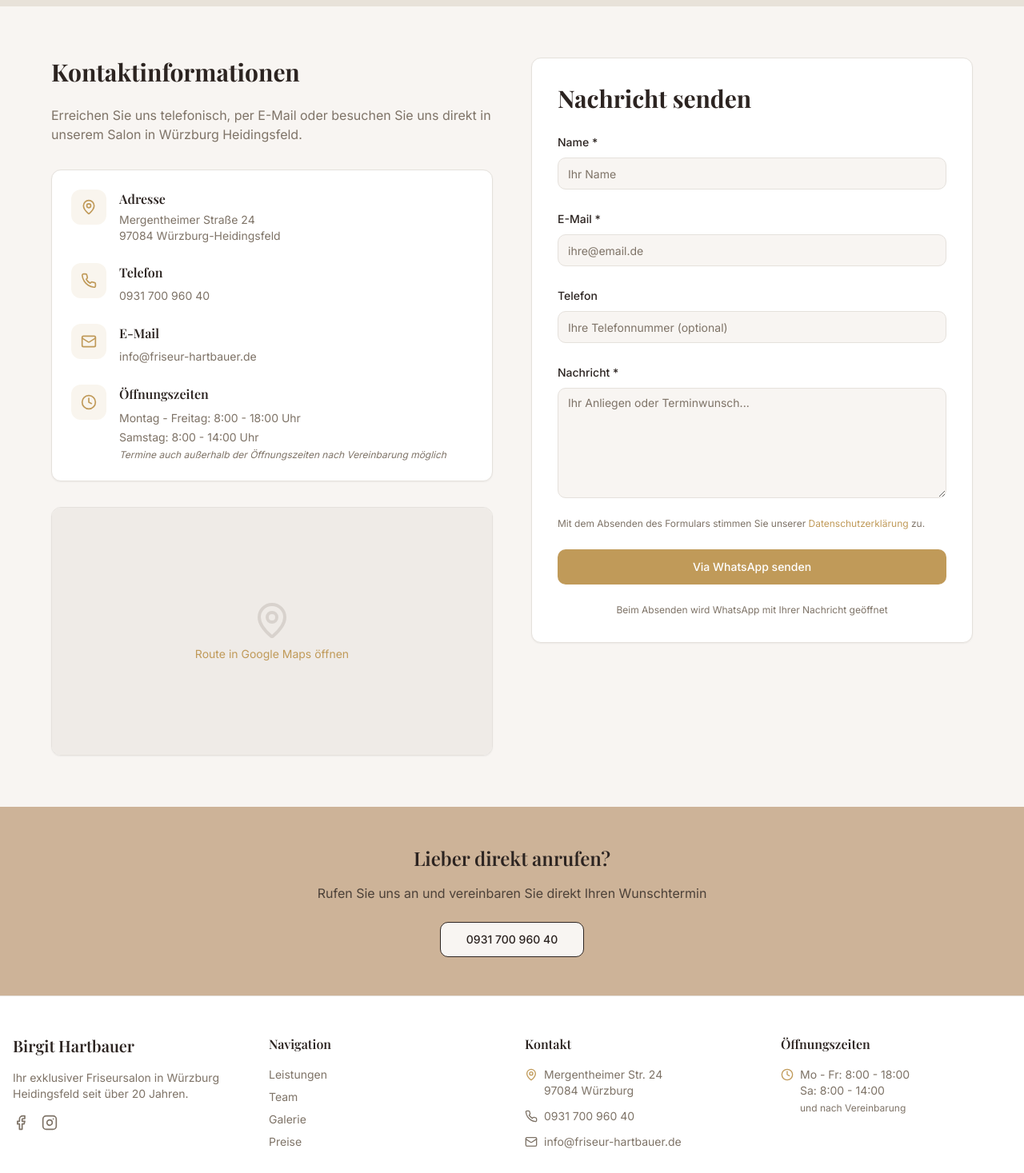
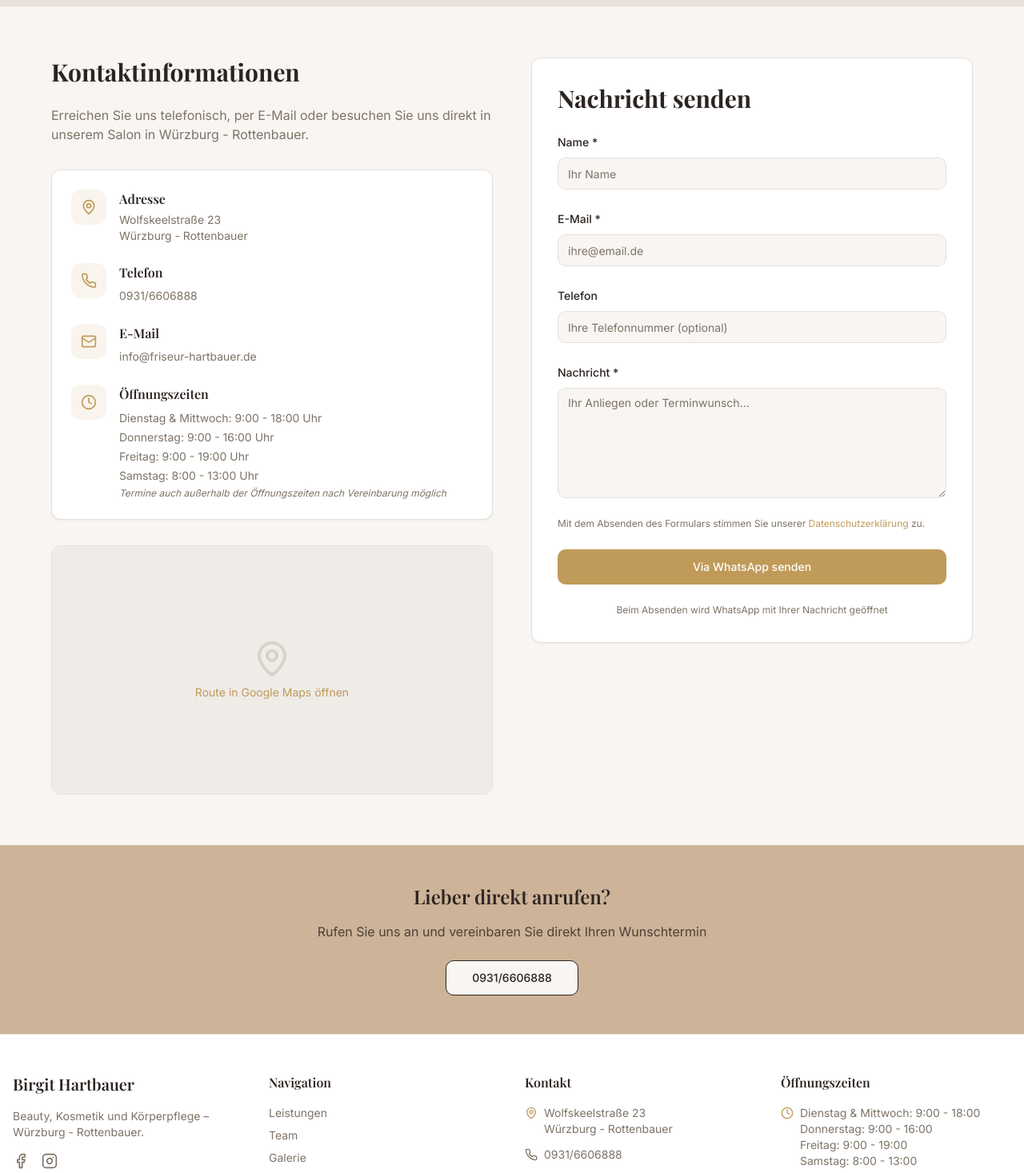
Before and after one commit to netgradeDEV/birgitshair-web-revamp, a React (Vite) app: page /kontakt in a window 1280 px wide. Shown: the part 340-1807 px from the top of the page at 80% size. Built offline with nearby package versions, Linux system fonts and the light colour scheme; the HTML template or start-up script is replaced by a standard one.

Commit message:
Fix: Resolve white page and update content

```diff
--- a/index.html
+++ b/index.html
@@ -4,15 +4,15 @@
     <meta charset="UTF-8" />
     <meta name="viewport" content="width=device-width, initial-scale=1.0" />
     <meta name="robots" content="noindex, nofollow" />
-    <title>Friseursalon Birgit Hartbauer - Ihr Friseur in Würzburg Heidingsfeld</title>
-    <meta name="description" content="Ihr exklusiver Friseursalon in Würzburg Heidingsfeld. Professionelle Haarschnitte, Coloration & Styling für Damen und Herren. Jetzt Termin vereinbaren!" />
+    <title>Friseursalon Birgit Hartbauer - Ihr Friseur in Würzburg - Rottenbauer</title>
+    <meta name="description" content="Friseursalon in Würzburg - Rottenbauer. Beauty, Kosmetik & Körperpflege: Haarschnitte, Coloration & Styling. Jetzt Termin vereinbaren!" />
     <meta name="author" content="Friseursalon Birgit Hartbauer" />
     <link rel="preconnect" href="https://fonts.googleapis.com">
     <link rel="preconnect" href="https://fonts.gstatic.com" crossorigin>
     <link href="https://fonts.googleapis.com/css2?family=Inter:wght@300;400;500;600;700&family=Playfair+Display:wght@400;500;600;700&display=swap" rel="stylesheet">
 
-    <meta property="og:title" content="Friseursalon Birgit Hartbauer - Ihr Friseur in Würzburg Heidingsfeld" />
-    <meta property="og:description" content="Ihr exklusiver Friseursalon in Würzburg Heidingsfeld. Professionelle Haarschnitte, Coloration & Styling für Damen und Herren." />
+    <meta property="og:title" content="Friseursalon Birgit Hartbauer - Ihr Friseur in Würzburg - Rottenbauer" />
+    <meta property="og:description" content="Friseursalon in Würzburg - Rottenbauer. Beauty, Kosmetik & Körperpflege: Haarschnitte, Coloration & Styling." />
     <meta property="og:type" content="website" />
     <meta property="og:image" content="https://lovable.dev/opengraph-image-p98pqg.png" />
 
--- a/src/App.tsx
+++ b/src/App.tsx
@@ -18,7 +18,8 @@ import NotFound from "./pages/NotFound";
 const queryClient = new QueryClient();
 
 const App = () => {
-  const basename = import.meta.env.PROD ? "/birgitshair-web-revamp" : "";
+  const isGithubPages = typeof window !== "undefined" && window.location.hostname.endsWith("github.io");
+  const basename = isGithubPages ? "/birgitshair-web-revamp" : "";
 
   return (
     <QueryClientProvider client={queryClient}>
--- a/src/components/Footer.tsx
+++ b/src/components/Footer.tsx
@@ -4,12 +4,12 @@ import { MapPin, Phone, Mail, Clock, Facebook, Instagram } from "lucide-react";
 const Footer = () => {
   // Site settings
   const siteName = "Birgit Hartbauer";
-  const address = "Mergentheimer Str. 24\n97084 Würzburg";
-  const phone = "0931 700 960 40";
+  const address = "Wolfskeelstraße 23\nWürzburg - Rottenbauer";
+  const phone = "0931/6606888";
   const email = "info@friseur-hartbauer.de";
-  const openingHours = "Mo - Fr: 8:00 - 18:00\nSa: 8:00 - 14:00";
-  const instagramUrl = "https://instagram.com";
-  const facebookUrl = "https://facebook.com";
+  const openingHours = "Dienstag & Mittwoch: 9:00 - 18:00\nDonnerstag: 9:00 - 16:00\nFreitag: 9:00 - 19:00\nSamstag: 8:00 - 13:00";
+  const instagramUrl = "https://www.instagram.com/salon_birgit_hartbauer/";
+  const facebookUrl = "https://www.facebook.com/profile.php?id=100043242323376";
 
   const addressLines = address.split('\n');
   const openingHoursLines = openingHours.split('\n');
@@ -22,7 +22,7 @@ const Footer = () => {
           <div>
             <h3 className="font-serif text-xl font-semibold mb-4">{siteName}</h3>
             <p className="text-sm text-muted-foreground mb-4">
-              Ihr exklusiver Friseursalon in Würzburg Heidingsfeld seit über 20 Jahren.
+              Beauty, Kosmetik und Körperpflege – Würzburg - Rottenbauer.
             </p>
             <div className="flex space-x-4">
               <a
@@ -90,7 +90,7 @@ const Footer = () => {
               </li>
               <li>
                 <a
-                  href={`tel:+49${phone.replace(/\s/g, '').replace(/^0/, '')}`}
+                  href={`tel:+49${phone.replace(/\D/g, '').replace(/^0/, '')}`}
                   className="flex items-center space-x-2 text-muted-foreground hover:text-accent transition-colors"
                 >
                   <Phone className="h-4 w-4 flex-shrink-0" />
--- a/src/components/Hero.tsx
+++ b/src/components/Hero.tsx
@@ -6,7 +6,7 @@ import heroImage from "@/assets/hero-salon.jpg";
 const Hero = () => {
   // Hero content
   const heroTitle = "Ihre Schönheit, unsere Leidenschaft";
-  const heroSubtitle = "Professionelle Haarschnitte, Coloration & Styling im Herzen von Würzburg Heidingsfeld. Seit über 20 Jahren Ihr Partner für perfekte Looks.";
+  const heroSubtitle = "Professionelle Haarschnitte, Coloration & Styling in Würzburg - Rottenbauer. Seit über 20 Jahren Ihr Partner für perfekte Looks.";
   const heroCTA = "Jetzt Termin buchen";
 
   return (
--- a/src/components/Navigation.tsx
+++ b/src/components/Navigation.tsx
@@ -48,9 +48,9 @@ const Navigation = () => {
 
           {/* CTA Button */}
           <div className="hidden md:flex items-center space-x-4">
-            <a href="tel:+4993170096040" className="flex items-center space-x-2 text-sm text-muted-foreground hover:text-foreground transition-colors">
+            <a href="tel:+499316606888" className="flex items-center space-x-2 text-sm text-muted-foreground hover:text-foreground transition-colors">
               <Phone className="h-4 w-4" />
-              <span className="font-medium">0931 700 960 40</span>
+              <span className="font-medium">0931/6606888</span>
             </a>
             <Button asChild className="bg-accent hover:bg-accent/90 text-accent-foreground">
               <Link to="/kontakt">Termin buchen</Link>
@@ -86,11 +86,11 @@ const Navigation = () => {
                 </Link>
               ))}
               <a
-                href="tel:+4993170096040"
+                href="tel:+499316606888"
                 className="px-4 py-3 text-sm font-medium text-foreground hover:bg-secondary rounded-md flex items-center space-x-2"
               >
                 <Phone className="h-4 w-4" />
-                <span>0931 700 960 40</span>
+                <span>0931/6606888</span>
               </a>
               <Button asChild className="bg-accent hover:bg-accent/90 text-accent-foreground mx-4">
                 <Link to="/kontakt" onClick={() => setIsOpen(false)}>
--- a/src/pages/Impressum.tsx
+++ b/src/pages/Impressum.tsx
@@ -9,16 +9,16 @@ const Impressum = () => {
             <h2 className="font-serif text-2xl font-semibold mb-4">Angaben gemäß § 5 TMG</h2>
             <p>
               Friseursalon Birgit Hartbauer<br />
-              Birgit Hartbauer<br />
-              Mergentheimer Straße 24<br />
-              97084 Würzburg
+              Beauty, Kosmetik und Körperpflege<br />
+              Wolfskeelstraße 23<br />
+              Würzburg - Rottenbauer
             </p>
           </section>
 
           <section>
             <h2 className="font-serif text-2xl font-semibold mb-4">Kontakt</h2>
             <p>
-              Telefon: 0931 700 960 40<br />
+              Telefon: 0931/6606888<br />
               E-Mail: info@friseur-hartbauer.de
             </p>
           </section>
--- a/src/pages/Kontakt.tsx
+++ b/src/pages/Kontakt.tsx
@@ -57,7 +57,7 @@ const Kontakt = () => {
       const validatedData = contactSchema.parse(formData);
 
       // Create WhatsApp message with proper encoding
-      const whatsappNumber = "4993170096040";
+      const whatsappNumber = "499316606888";
       const message = `Neue Kontaktanfrage:\n\nName: ${validatedData.name}\nE-Mail: ${validatedData.email}\nTelefon: ${validatedData.phone || "Nicht angegeben"}\n\nNachricht:\n${validatedData.message}`;
 
       // Properly encode for URL to prevent XSS
@@ -135,7 +135,7 @@ const Kontakt = () => {
                 <h2 className="font-serif text-3xl font-bold mb-6">Kontaktinformationen</h2>
                 <p className="text-muted-foreground mb-8">
                   Erreichen Sie uns telefonisch, per E-Mail oder besuchen Sie uns direkt in
-                  unserem Salon in Würzburg Heidingsfeld.
+                  unserem Salon in Würzburg - Rottenbauer.
                 </p>
               </div>
 
@@ -148,8 +148,8 @@ const Kontakt = () => {
                     <div>
                       <h3 className="font-semibold mb-1">Adresse</h3>
                       <p className="text-sm text-muted-foreground">
-                        Mergentheimer Straße 24<br />
-                        97084 Würzburg-Heidingsfeld
+                        Wolfskeelstraße 23<br />
+                        Würzburg - Rottenbauer
                       </p>
                     </div>
                   </div>
@@ -161,10 +161,10 @@ const Kontakt = () => {
                     <div>
                       <h3 className="font-semibold mb-1">Telefon</h3>
                       <a
-                        href="tel:+4993170096040"
+                        href="tel:+499316606888"
                         className="text-sm text-muted-foreground hover:text-accent transition-colors"
                       >
-                        0931 700 960 40
+                        0931/6606888
                       </a>
                     </div>
                   </div>
@@ -191,8 +191,10 @@ const Kontakt = () => {
                     <div>
                       <h3 className="font-semibold mb-2">Öffnungszeiten</h3>
                       <div className="text-sm text-muted-foreground space-y-1">
-                        <p>Montag - Freitag: 8:00 - 18:00 Uhr</p>
-                        <p>Samstag: 8:00 - 14:00 Uhr</p>
+                        <p>Dienstag & Mittwoch: 9:00 - 18:00 Uhr</p>
+                        <p>Donnerstag: 9:00 - 16:00 Uhr</p>
+                        <p>Freitag: 9:00 - 19:00 Uhr</p>
+                        <p>Samstag: 8:00 - 13:00 Uhr</p>
                         <p className="text-xs mt-2 italic">Termine auch außerhalb der Öffnungszeiten nach Vereinbarung möglich</p>
                       </div>
                     </div>
@@ -207,7 +209,7 @@ const Kontakt = () => {
                     <MapPin className="h-12 w-12 mx-auto mb-2 opacity-20" />
                     <p className="text-sm">
                       <a
-                        href="https://maps.google.com/?q=Mergentheimer+Str.+24+97084+Würzburg"
+                        href="https://maps.google.com/?q=Wolfskeelstraße+23+Würzburg"
                         target="_blank"
                         rel="noopener noreferrer"
                         className="text-accent hover:underline"
@@ -333,7 +335,7 @@ const Kontakt = () => {
             variant="outline"
             className="border-primary-foreground text-primary-foreground hover:bg-primary-foreground hover:text-primary"
           >
-            <a href="tel:+4993170096040">0931 700 960 40</a>
+            <a href="tel:+499316606888">0931/6606888</a>
           </Button>
         </div>
       </section>
```
